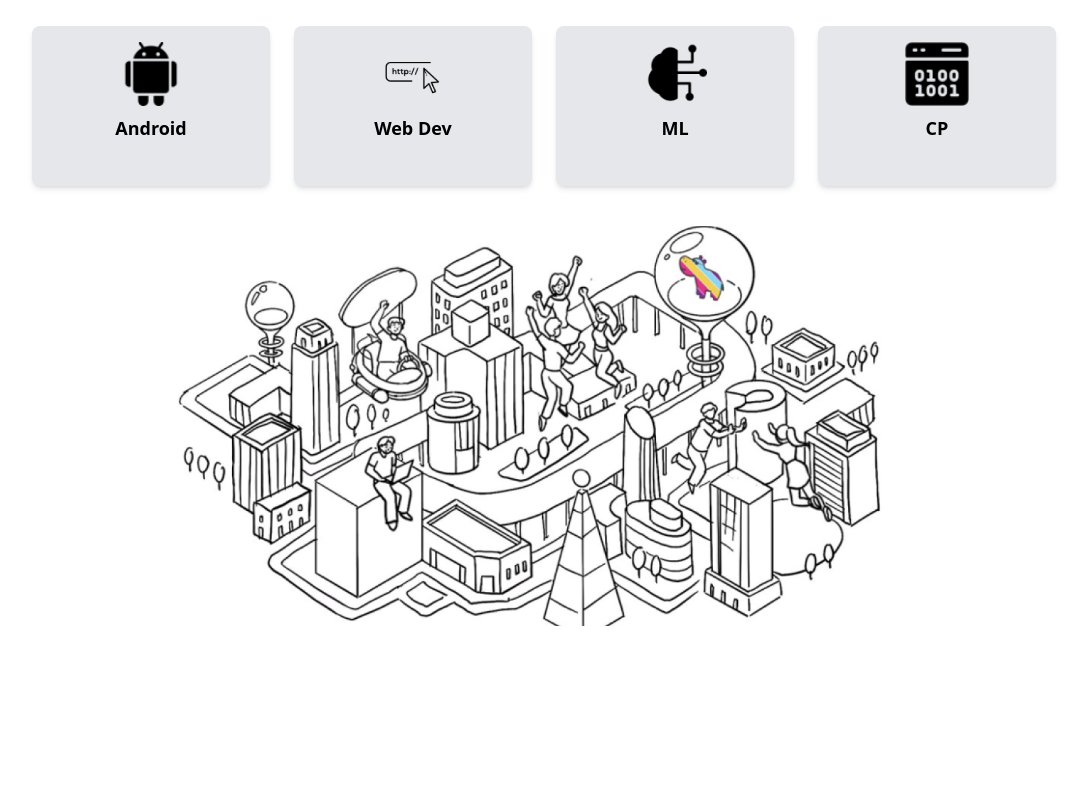
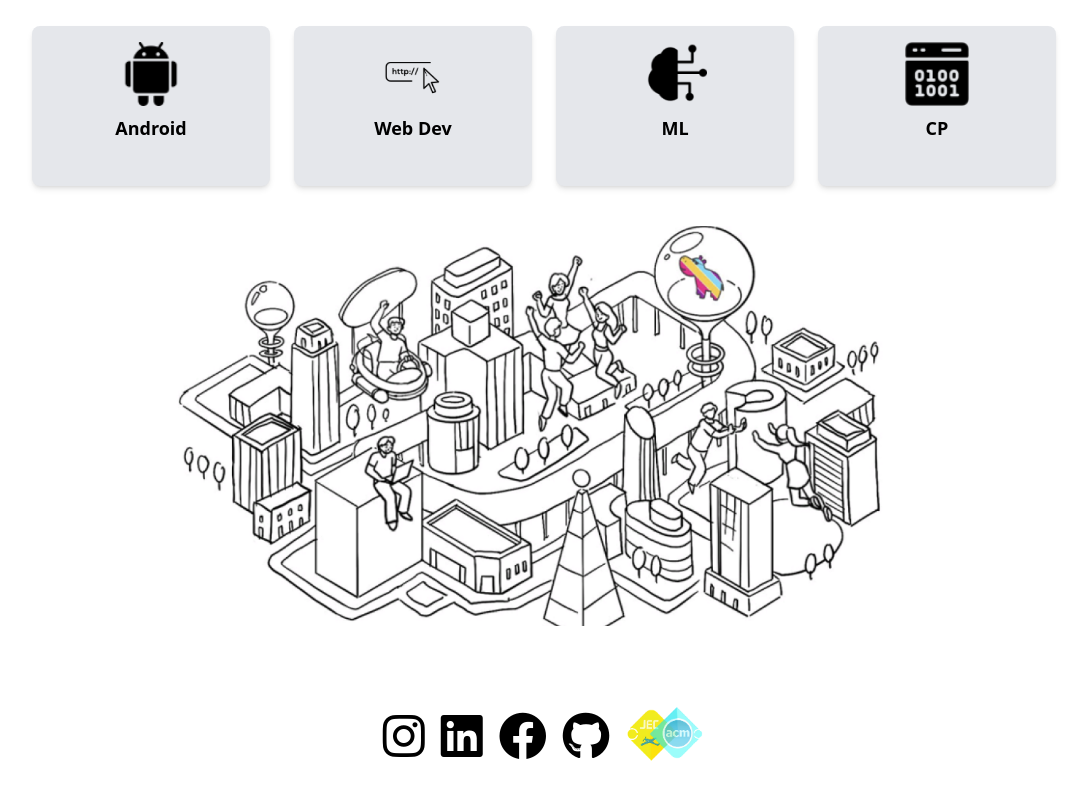
Before and after one commit to rohan-27p/Hacktober2024-Web_Development--GoHacktober, a React (Vite) app: page /repo in a window 1280 px wide. Shown: the part 258-1058 px from the top of the page, without its empty margins (96-1183 px from the left). Before the commit the page ends 976 px from the top, so only its background shows below. Built offline with nearby package versions, Linux system fonts and the light colour scheme.

Commit message:
Added footer component with icons

```diff
--- a/index.html
+++ b/index.html
@@ -3,6 +3,7 @@
   <head>
     <meta charset="UTF-8" />
     <link rel="icon" type="image/svg+xml" href="./src/assets/acm_logo.png" />
+    <link rel="stylesheet" href="https://cdnjs.cloudflare.com/ajax/libs/font-awesome/6.0.0-beta3/css/all.min.css" />
     <meta name="viewport" content="width=device-width, initial-scale=1.0" />
     <title>ACM-JEC club</title>
   </head>
--- a/src/App.jsx
+++ b/src/App.jsx
@@ -4,6 +4,7 @@ import './App.css';
 import Landingpage from './pages/Landingpage';
 import Navbar from './pages/Navbar';
 import Repopage from './pages/Repopage';
+import Footer from './pages/Footer';
 
 function App() {
   return (
@@ -13,6 +14,7 @@ function App() {
         <Route path="/" element={<Landingpage />} />
         <Route path="/repo" element={<Repopage />} />
       </Routes>
+      <Footer />
     </Router>
   );
 }
--- /dev/null
+++ b/src/pages/Footer.css
@@ -0,0 +1,4 @@
+.icons{
+    height:60px;
+    width:60px
+}
--- /dev/null
+++ b/src/pages/Footer.jsx
@@ -0,0 +1,19 @@
+import React from 'react';
+import acm_logo from "../assets/acm_logo.png";
+import './Footer.css';
+
+export default function Footer(){
+return(
+    <>
+    <div  className="flex justify-center items-center bg-white">
+    <div className="flex items-center">
+    <a href="https://www.instagram.com/acmjec/"><i className="fa-brands fa-instagram m-2 pt-1 text-4xl sm:text-5xl"></i></a>
+    <a href="https://www.linkedin.com/company/acmjec/"><i className="fa-brands fa-linkedin m-2 pt-1 text-4xl sm:text-5xl"></i></a>
+    <a href="https://www.facebook.com/jecacm/"><i className="fa-brands fa-facebook m-2 pt-1 text-4xl sm:text-5xl"></i></a>
+    <a href="https://github.com/acmjec"><i className="fa-brands fa-github pt-1 m-2 text-4xl sm:text-5xl" ></i></a>
+    <a href="https://jecjabalpur.acm.org"><img src={acm_logo} alt="ACM Logo" className="h-16 sm:h-20 m-2"  /></a>
+    </div>
+    </div>
+    </>
+)
+}
```
